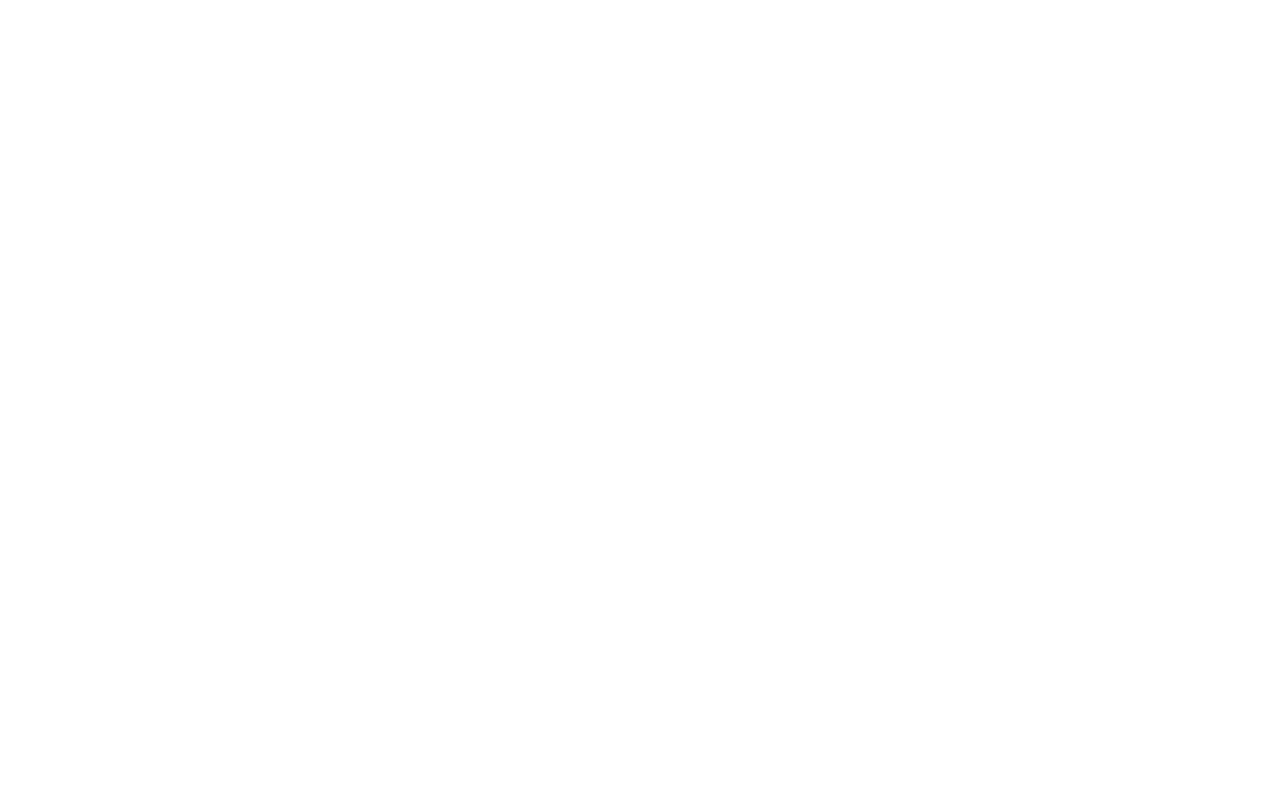
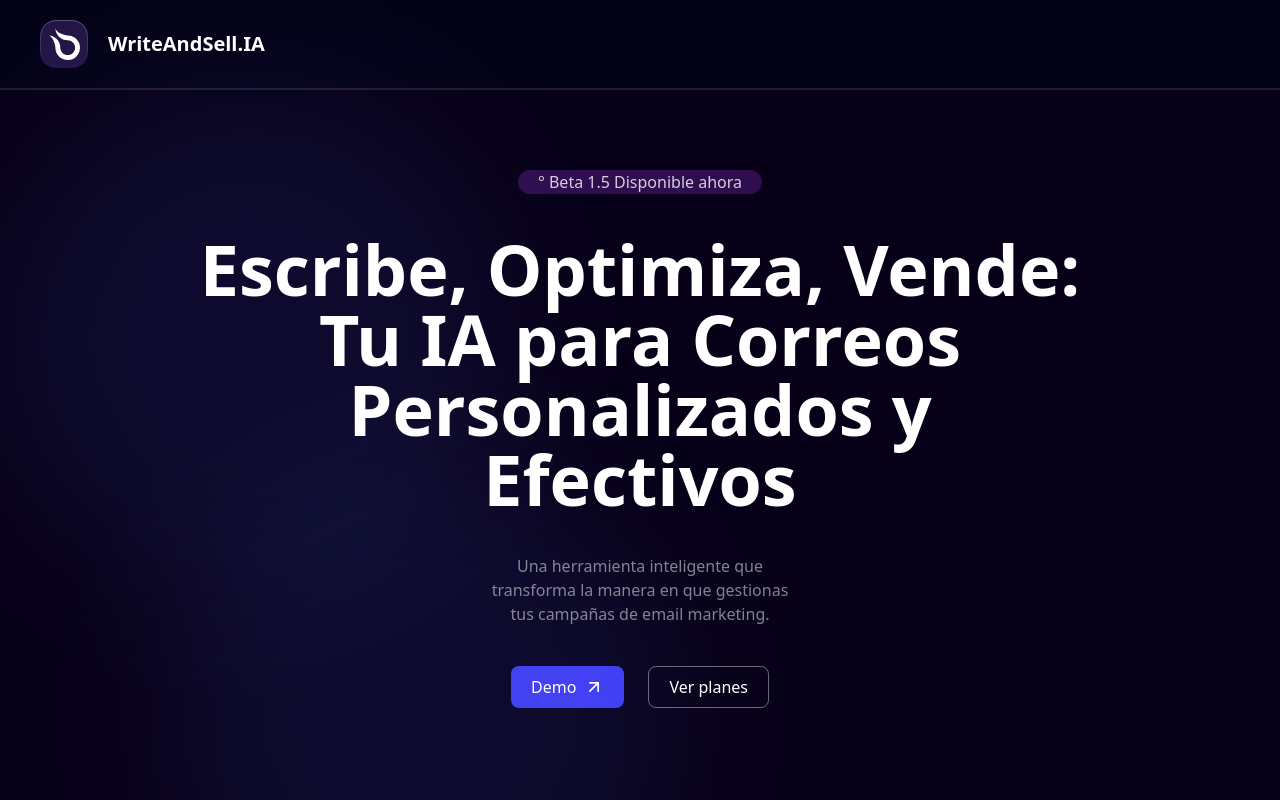
Before and after one commit to hiramgabriel1/writesella.ai-frontend, a Next.js app: page / in a window 1280 px wide. Shown: the top 800 px of the page. Built offline with nearby package versions, Linux system fonts and the light colour scheme.

Commit message:
Create Landing and Layout

```diff
--- /dev/null
+++ b/public/img/logo.tsx
@@ -0,0 +1,15 @@
+export function Logo() {
+    return (
+        <svg width="48" height="48" viewBox="0 0 48 48" fill="none" xmlns="http://www.w3.org/2000/svg">
+            <rect width="48" height="48" rx="16" fill="#221646" />
+            <rect x="0.5" y="0.5" width="47" height="47" rx="15.5" stroke="url(#paint0_linear_210_826)" stroke-opacity="0.25" />
+            <path d="M27.6931 15.3843C23.6149 15.3843 15.4459 12.0784 15.4459 8H15.3855C15.3855 11.2641 16.6822 14.3946 18.9902 16.7027C21.2983 19.0108 24.4286 20.3075 27.6928 20.3077C29.6512 20.3077 31.5295 21.0857 32.9144 22.4705C34.2994 23.8554 35.0774 25.7337 35.0774 27.6921C35.0778 29.6506 34.3001 31.5292 32.9155 32.9143C31.5309 34.2995 29.6528 35.0778 27.6943 35.0783C25.7357 35.0786 23.8572 34.3009 22.4721 32.9163C21.0869 31.5317 20.3085 29.6535 20.3081 27.6951C20.3081 26.0788 19.9897 24.4783 19.3711 22.9851C18.7526 21.4919 17.8459 20.1351 16.703 18.9923C15.5601 17.8494 14.2033 16.9429 12.71 16.3244C11.2168 15.7059 9.61628 15.3876 8 15.3877V15.4476C12.0776 15.4476 15.3836 23.6131 15.3851 27.692C15.3851 30.1263 16.1061 32.5058 17.4584 34.5298C18.8108 36.5538 20.7329 38.1314 22.9818 39.0629C25.2308 39.9946 27.7054 40.2384 30.0929 39.7635C32.4803 39.2888 34.6734 38.1166 36.3947 36.3955C38.116 34.6743 39.2883 32.4814 39.7634 30.0938C40.2384 27.7065 39.9947 25.2318 39.0634 22.9828C38.132 20.7338 36.5546 18.8115 34.5307 17.459C32.5067 16.1065 30.1272 15.3845 27.6931 15.3843Z" fill="white" />
+            <defs>
+                <linearGradient id="paint0_linear_210_826" x1="24" y1="0" x2="24" y2="48" gradientUnits="userSpaceOnUse">
+                    <stop stop-color="white" />
+                    <stop offset="1" stop-color="white" stop-opacity="0" />
+                </linearGradient>
+            </defs>
+        </svg>
+    );
+}
--- /dev/null
+++ b/src/app/dashboard/page.tsx
@@ -0,0 +1,27 @@
+export default function HomePage() {
+    return (
+    <main>
+        <header>
+        <nav>
+            <div>
+
+            </div>
+            <ul>
+            <li>producto</li>
+            <li>Caso de usos</li>
+            <li>Beneficios</li>
+            <li>Precios</li>
+            <li>FAQ</li>
+            </ul>
+
+            <button>
+            Obtener prueba
+            </button>
+        </nav>
+        </header>
+
+        <section>
+
+        </section>
+    </main>);
+}
--- a/src/app/layout.tsx
+++ b/src/app/layout.tsx
@@ -1,6 +1,7 @@
 import type { Metadata } from "next";
 import localFont from "next/font/local";
 import "./globals.css";
+import { Nabvar } from "../components/Navbar";
 
 // cambiar fuentes
 const geistSans = localFont({
@@ -26,11 +27,15 @@
   children: React.ReactNode;
 }>) {
   return (
-    <html lang="en">
-      <body
-        className={`${geistSans.variable} ${geistMono.variable} antialiased`}
-      >
-        {children}
+    <html lang="en" className="bg-[#070018]">
+
+      <body className={`${geistSans.variable} ${geistMono.variable} antialiased`}>
+        <header>
+          <Nabvar />
+        </header>
+        <main>
+          {children}
+        </main>
       </body>
     </html>
   );
--- a/src/app/page.tsx
+++ b/src/app/page.tsx
@@ -1,3 +1,33 @@
-export default function Home() {
-  return <></>;
+
+import { FiArrowUpRight } from "react-icons/fi";
+
+export default function HomePage() {
+  return (
+    <main>
+
+      <section className="relative ">
+        <div className="z-1 hidden sm:flex sm:flex-col  justify-start   ">
+          <div className="absolute  m-auto mix-blend-screen  bg-blue-950/50  size-[500px] opacity-55  rounded-full  blur-3xl "></div>
+          <div className="absolute  m-auto mix-blend-screen bg-blue-950/50 size-[500px] opacity-55 rounded-full  blur-3xl -bottom-44 right-[610px]"></div>
+        </div>
+
+        <section className="container py-20">
+          <div className="flex flex-col justify-center items-center gap-10">
+            <header className="text-white/80">
+              <h1 className="bg-purple-900/50 px-5 rounded-xl font-light">° Beta 1.5 Disponible ahora</h1>
+            </header >
+            <h1 className="font-semibold text-6xl sm:text-[70px] text-white text-center sm:max-w-[900px]">Escribe, Optimiza, Vende: Tu IA para Correos Personalizados y Efectivos</h1>
+            <p className="text-white/50 max-w-80 text-center">Una herramienta inteligente que transforma la manera en que gestionas tus campañas de email marketing.</p>
+            <div className="flex text-white gap-6">
+              <button className="flex justify-center items-center gap-2 bg-[#3E3AF2] px-5 py-2 rounded-lg">
+                Demo
+                < FiArrowUpRight className="size-5" />
+                </button>
+              <button className="border border-white/40 px-5 py-2 rounded-lg">Ver planes</button>
+            </div>
+          </div>
+        </section>
+
+      </section>
+    </main>);
 }
--- /dev/null
+++ b/src/components/Navbar.tsx
@@ -0,0 +1,49 @@
+"use client";
+
+import { Logo } from "../../public/img/logo";
+import { IoMenu } from "react-icons/io5";
+import { FiArrowUpRight } from "react-icons/fi";
+import { useState } from "react";
+
+
+export function Nabvar() {
+
+  const [menuOpen, setMenuOpen] = useState(false);
+
+  const toggleMenu = () => {
+    setMenuOpen(!menuOpen);
+  }
+
+  return (
+    <nav className="sticky top-0 bg-slate-950/40 backdrop-blur-md flex flex-col filter  px-10 py-5  border-b-2 border-b-slate-50/10 lg:flex-row lg:justify-between lg:items-center ">
+
+      <div className="text-white flex flex-auto  items-center justify-between">
+
+        <div className="flex gap-5 items-center">
+          <Logo />
+          <h1 className="font-semibold text-xl">WriteAndSell.IA </h1>
+        </div>
+
+        <button id="menu" onClick={toggleMenu} className="lg:hidden text-white border rounded-lg px-3 py-2">
+          <IoMenu className="size-5" />
+        </button>
+      </div>
+
+      <div className={`flex flex-col justify-center items-center py-10 gap-10 ${menuOpen ? "flex-col" : "hidden"} lg:${menuOpen ? "flex-row" : "flex-row"}  lg:p-0 xl:gap-72 lg:flex-row lg:static  lg:w-auto lg:items-center `}>
+        <ul className="flex flex-col text-slate-50/50 gap-10 text-center lg:flex-row">
+          <a href="/" key="producto" className="hover:text-white" >producto</a>
+          <a href="/" key="caso-de-usos" className="hover:text-white" >Caso de usos</a>
+          <a href="/" key="beneficios" className="hover:text-white" >Beneficios</a>
+          <a href="/" key="precios" className="hover:text-white" >Precios</a>
+          <a href="/" key="faq" className="hover:text-white" >FAQ</a>
+        </ul>
+
+        <button className="flex text-white border-[#3B3242] border px-4 py-3 rounded-lg  gap-4 items-center">
+            Obtener prueba
+            <FiArrowUpRight className="size-5 " />
+          </button>
+
+      </div>
+    </nav>
+  );
+}
--- a/tailwind.config.ts
+++ b/tailwind.config.ts
@@ -8,6 +8,13 @@
   ],
   theme: {
     extend: {
+      container: {
+        center: true,
+        padding: {
+          DEFAULT: "20px",
+          md: "50px"
+        }
+      },
       colors: {
         background: "var(--background)",
         foreground: "var(--foreground)",
```
Also changed, not shown: package.json (+5 -4 lines), src/app/config/page.tsx (added), src/app/send-email/page.tsx (added), 1 other file (tests, documents, lock files or other folders).
